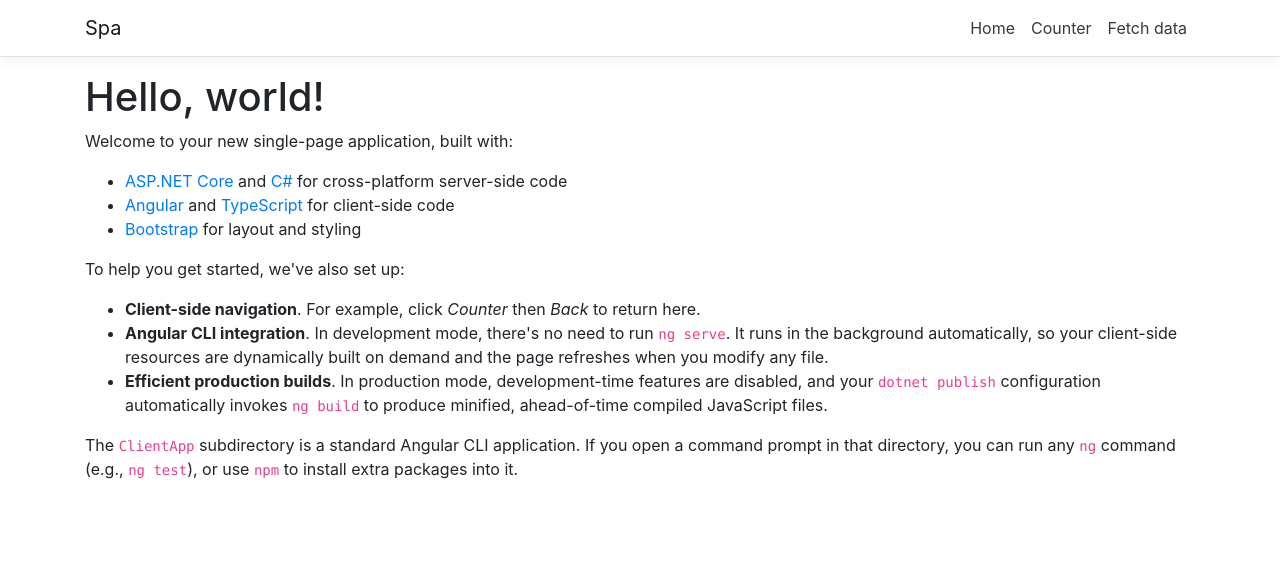
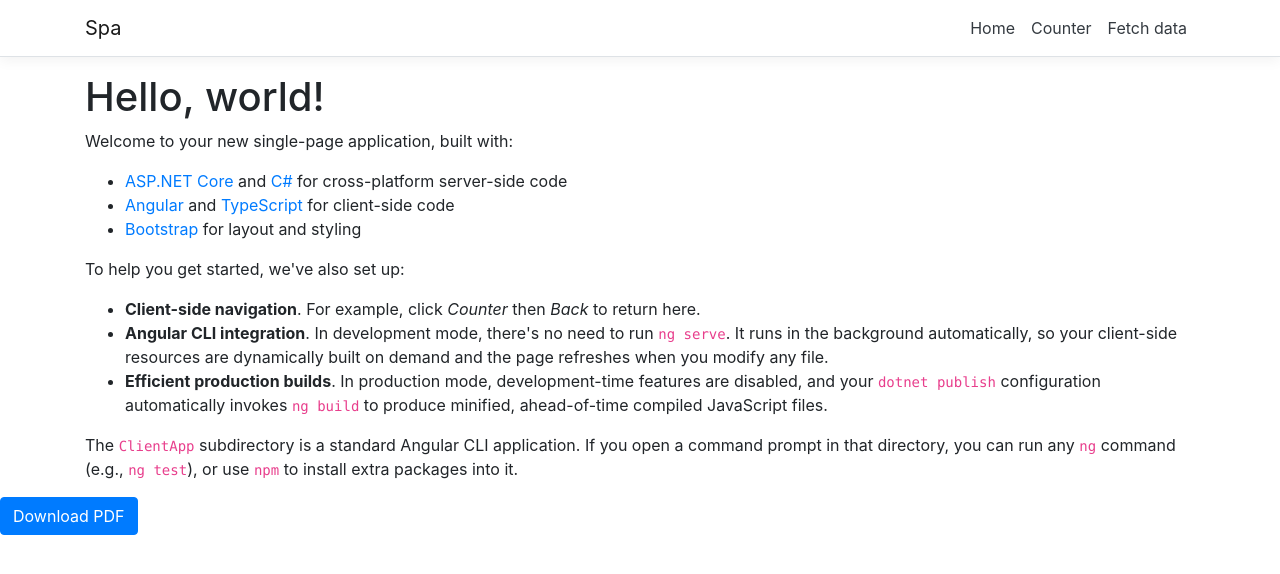
Before and after one commit to plan-your-vote/plan-your-vote-cms, an Angular app in the folder Spa/ClientApp/: page / in a window 1280 px wide. Shown: the top 574 px of the page. Built offline with nearby package versions, Linux system fonts and the light colour scheme.

Commit message:
added pdf generator code in app component

```diff
--- a/Spa/ClientApp/package.json
+++ b/Spa/ClientApp/package.json
@@ -23,18 +23,21 @@
     "@angular/platform-server": "6.1.10",
     "@angular/router": "6.1.10",
     "@nguniversal/module-map-ngfactory-loader": "6.0.0",
+    "angular-pdf-generator": "^0.1.0",
     "angular.less": "0.0.3",
     "aspnet-prerendering": "^3.0.1",
     "bootstrap": "^4.1.3",
     "core-js": "^2.5.4",
+    "html2canvas": "^1.0.0-alpha.12",
     "jquery": "3.3.1",
+    "jspdf": "^1.5.3",
     "less": "^3.9.0",
     "popper.js": "^1.14.3",
     "rxjs": "^6.0.0",
     "zone.js": "^0.8.26"
   },
   "devDependencies": {
-    "@angular-devkit/build-angular": "~0.6.0",
+    "@angular-devkit/build-angular": "^0.13.3",
     "@angular/cli": "~6.0.0",
     "@angular/compiler-cli": "6.1.10",
     "@angular/language-service": "^6.0.0",
--- a/Spa/ClientApp/src/app/app.component.html
+++ b/Spa/ClientApp/src/app/app.component.html
@@ -1,6 +1,7 @@
-<body>
+<body id="ConvertibleContent">
   <app-nav-menu></app-nav-menu>
   <div class="container">
     <router-outlet></router-outlet>
   </div>
+  <button (click)="download()" class="btn btn-primary">Download PDF</button>
 </body>
--- a/Spa/ClientApp/src/app/app.component.ts
+++ b/Spa/ClientApp/src/app/app.component.ts
@@ -1,4 +1,6 @@
 import { Component } from '@angular/core';
+import jsPDF from 'jspdf';
+import html2canvas from 'html2canvas';
 
 @Component({
   selector: 'app-root',
@@ -7,4 +9,17 @@
 })
 export class AppComponent {
   title = 'app';
+
+  //pdf generator
+  download() {
+    var data = document.getElementById('ConvertibleContent');
+    html2canvas(data).then(canvas => {
+      const contentDataURL = canvas.toDataURL('image/png')
+      var imageWidth = 208;
+      var imageHeight = canvas.height * imageWidth / canvas.width;
+      let pdf = new jsPDF('p', 'mm', 'a4'); // A4 size page of PDF
+      pdf.addImage(contentDataURL, 'PNG', 0, 0, imageWidth, imageHeight)
+      pdf.save('test.pdf'); // Generated PDF
+    });
+  }
 }
```
Also changed, not shown: 1 other file (tests, documents, lock files or other folders).
